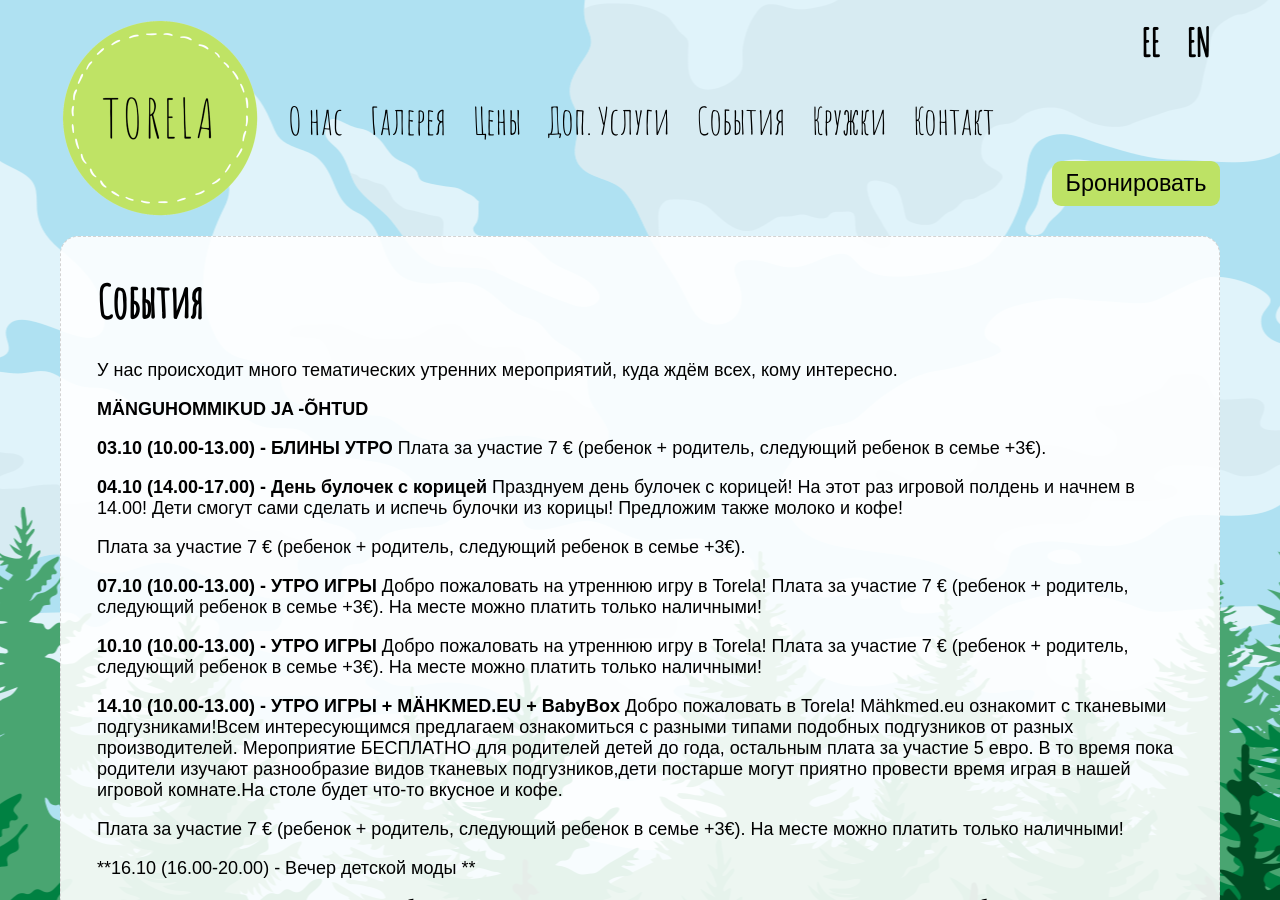
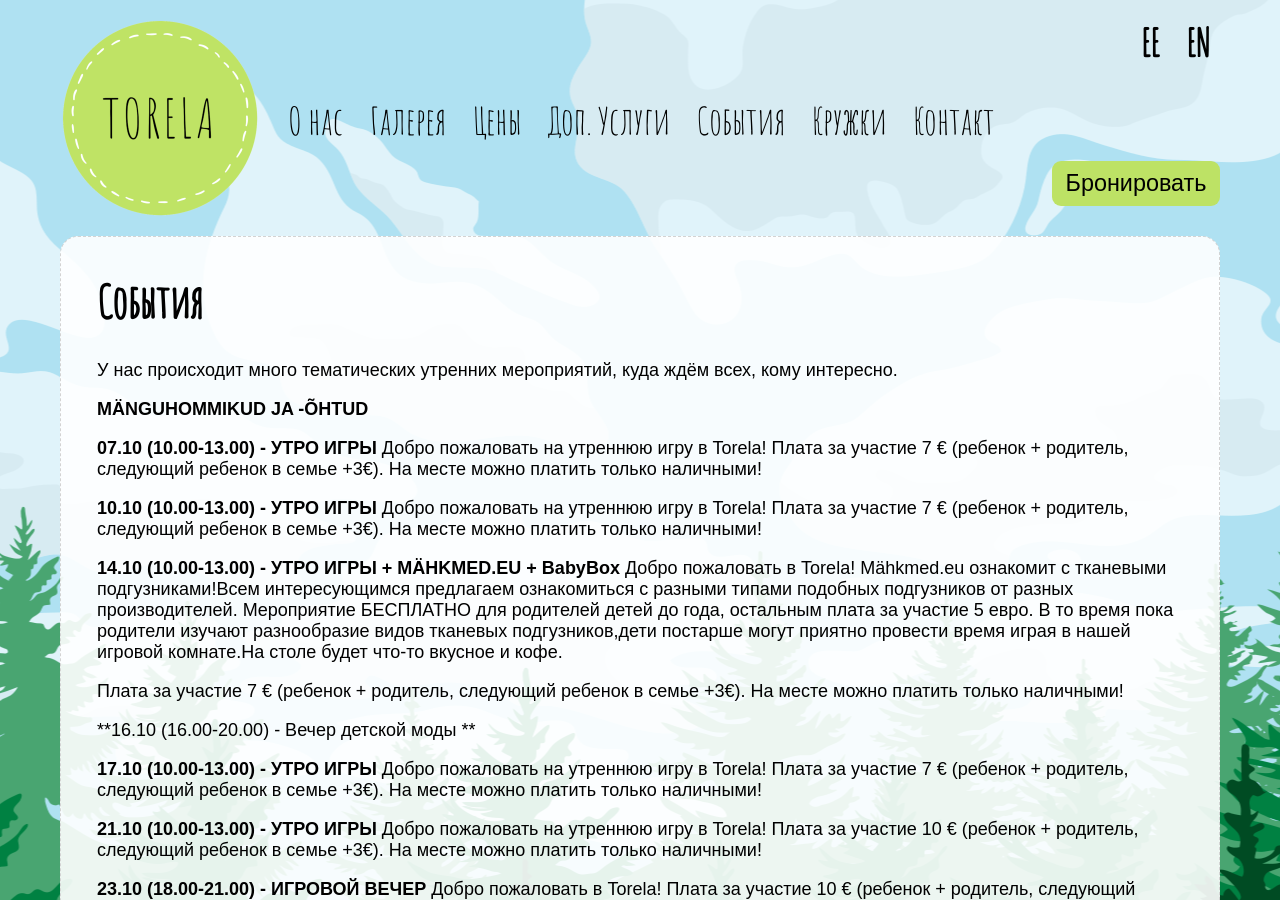
Before and after one commit to mypsik/torela, a Jekyll site: the page built from ru/events/index.md, in a window 1280 px wide and 900 px high. Built offline with Jekyll 4.4.1, drawn with Linux system fonts in a browser that asks for light colours.

Commit message:
Update index.md

```diff
--- a/ru/events/index.md
+++ b/ru/events/index.md
@@ -9,16 +9,6 @@ et: /syndmused/
 У нас происходит много тематических утренних мероприятий, куда ждём всех, кому интересно.
 
 **MÄNGUHOMMIKUD JA -ÕHTUD**
-
-
-**03.10 (10.00-13.00) - БЛИНЫ УТРО**
-Плата за участие 7 € (ребенок + родитель, следующий ребенок в семье +3€).
-
-
-**04.10 (14.00-17.00) - День булочек с корицей**
-Празднуем день булочек с корицей! На этот раз игровой полдень и начнем в 14.00! Дети смогут сами сделать и испечь  булочки из корицы! Предложим также молоко и кофе!
-
-Плата за участие 7 € (ребенок + родитель, следующий ребенок в семье +3€).
 
 
 **07.10 (10.00-13.00) - УТРО ИГРЫ**
```
